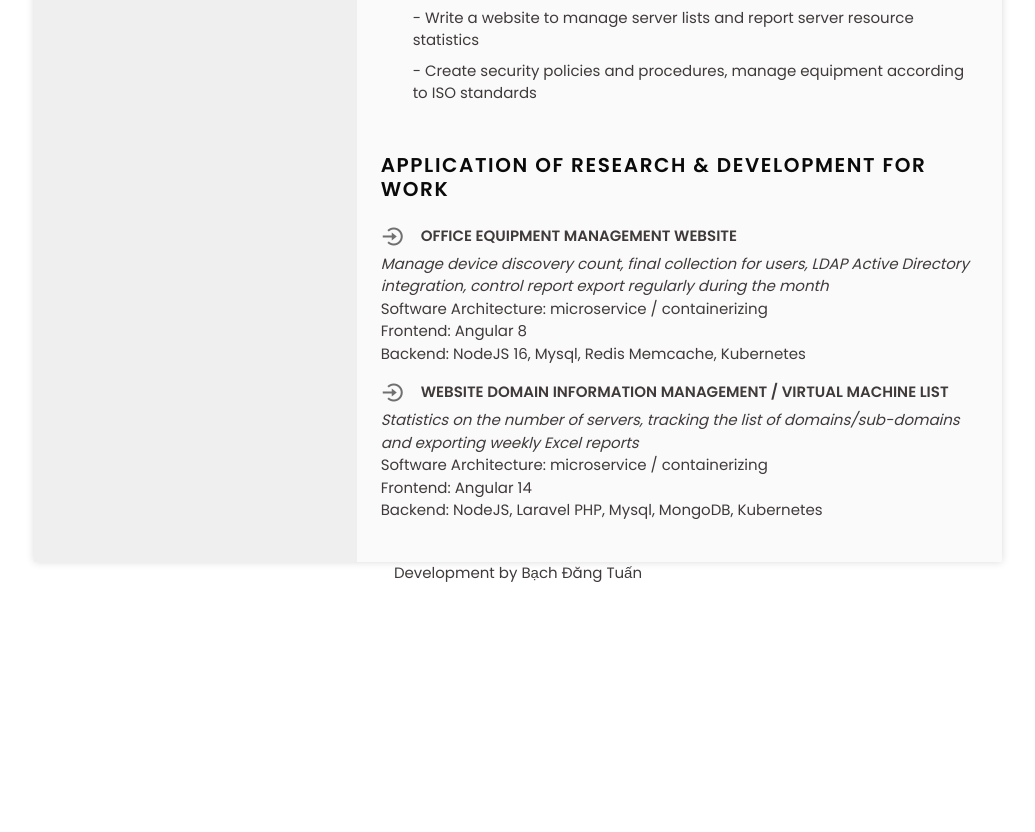
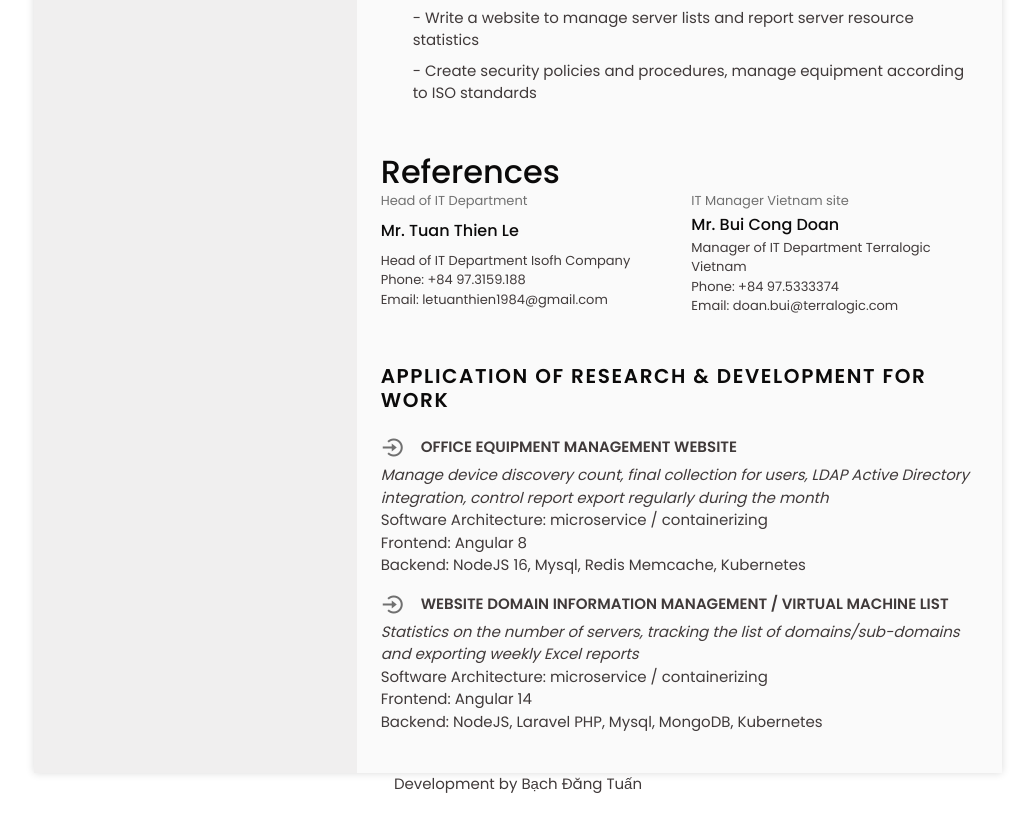
Before and after one commit to darktuan1993/BachDangTuan-CV, a React (Create React App) app: page / in a window 1280 px wide. Shown: the part 2220-3052 px from the top of the page, without its empty margins (122-1157 px from the left). Before the commit the page ends 2853 px from the top, so only its background shows below. Built offline with nearby package versions, Linux system fonts and the light colour scheme.

Commit message:
no message

```diff
--- a/src/components/Resume/ResumeRight/References/References.js
+++ b/src/components/Resume/ResumeRight/References/References.js
@@ -6,15 +6,23 @@ function ReferenceRS() {
         <h2 className="sectionRS__title text-h2">References</h2>
             <div className="referencesRS__container bd-gridRS">
                 <div className="referencesRS__content bd-gridRS">
-            <span className="referencesRS__subtitle">Referee eSport at VNG Corporation</span>
-            <h3 className="referencesRS__title text-h3">Mr. Ngô Minh Trí </h3>
+                    <span className="referencesRS__subtitle">Head of IT Department</span>
+                    <h3 className="referencesRS__title text-h3">Mr. Tuan Thien Le </h3>
                     <ul className="referencesRS__contact">
-              <li>Esports executive VNG Corporation</li>
-              <li>Phone: +84 931 278 524</li>
-              <li>Email: ngominhtri@outlook.com</li>
+                        <li>Head of IT Department Isofh Company</li>
+                        <li>Phone: +84 97.3159.188</li>
+                        <li>Email: letuanthien1984@gmail.com</li>
                     </ul>
                 </div>
-
+                <div className="referencesRS__content bd-gridRS">
+                    <span className="referencesRS__subtitle">IT Manager Vietnam site</span>
+                    <h3 className="referencesRS__title text-h3">Mr. Bui Cong Doan </h3>
+                    <ul className="referencesRS__contact">
+                        <li>Manager of IT Department Terralogic Vietnam</li>
+                        <li>Phone: +84 97.5333374</li>
+                        <li>Email: doan.bui@terralogic.com</li>
+                    </ul>
+                </div>
             </div>
         </section>
 
--- a/src/components/Resume/ResumeRight/ResumeRight.js
+++ b/src/components/Resume/ResumeRight/ResumeRight.js
@@ -7,6 +7,7 @@ import ReferenceRS from "./References/References";
 import "./ResumeRight.css";
 import ProfileRS from "../ResumeLeft/Profile/Profile";
 import EducationRS from "../ResumeLeft/Education/Education";
+import References from "./References/References";
 
 function ResumeRight() {
     return (
@@ -14,6 +15,7 @@ function ResumeRight() {
             <ProfileRS/>
             <ExperienceRS/>
             {/*<EducationRS/>*/}
+            <References/>
             <InterestRS/>
         </div>
     );
```
Lines whose indentation alone changed are shown as unchanged.
